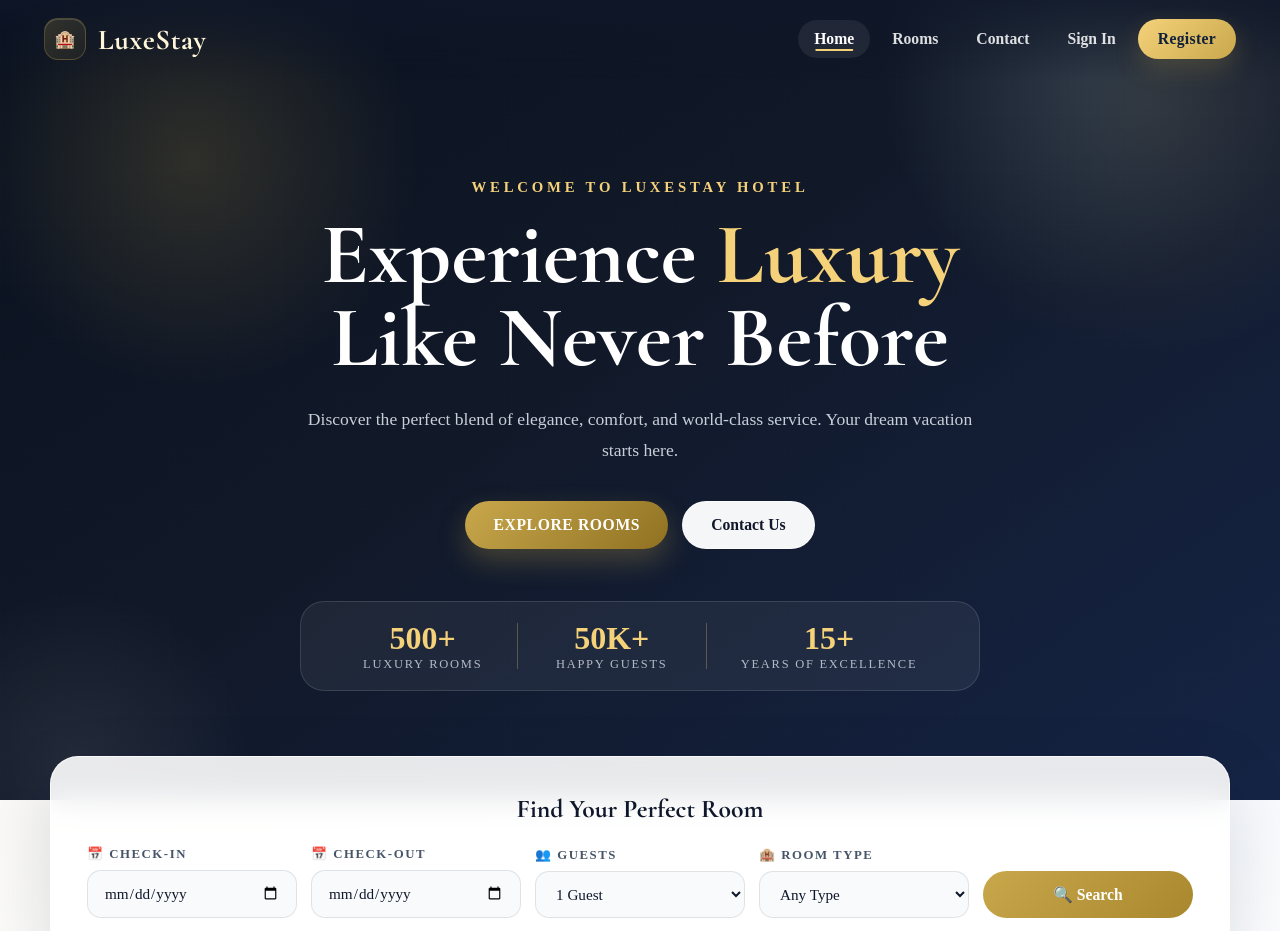
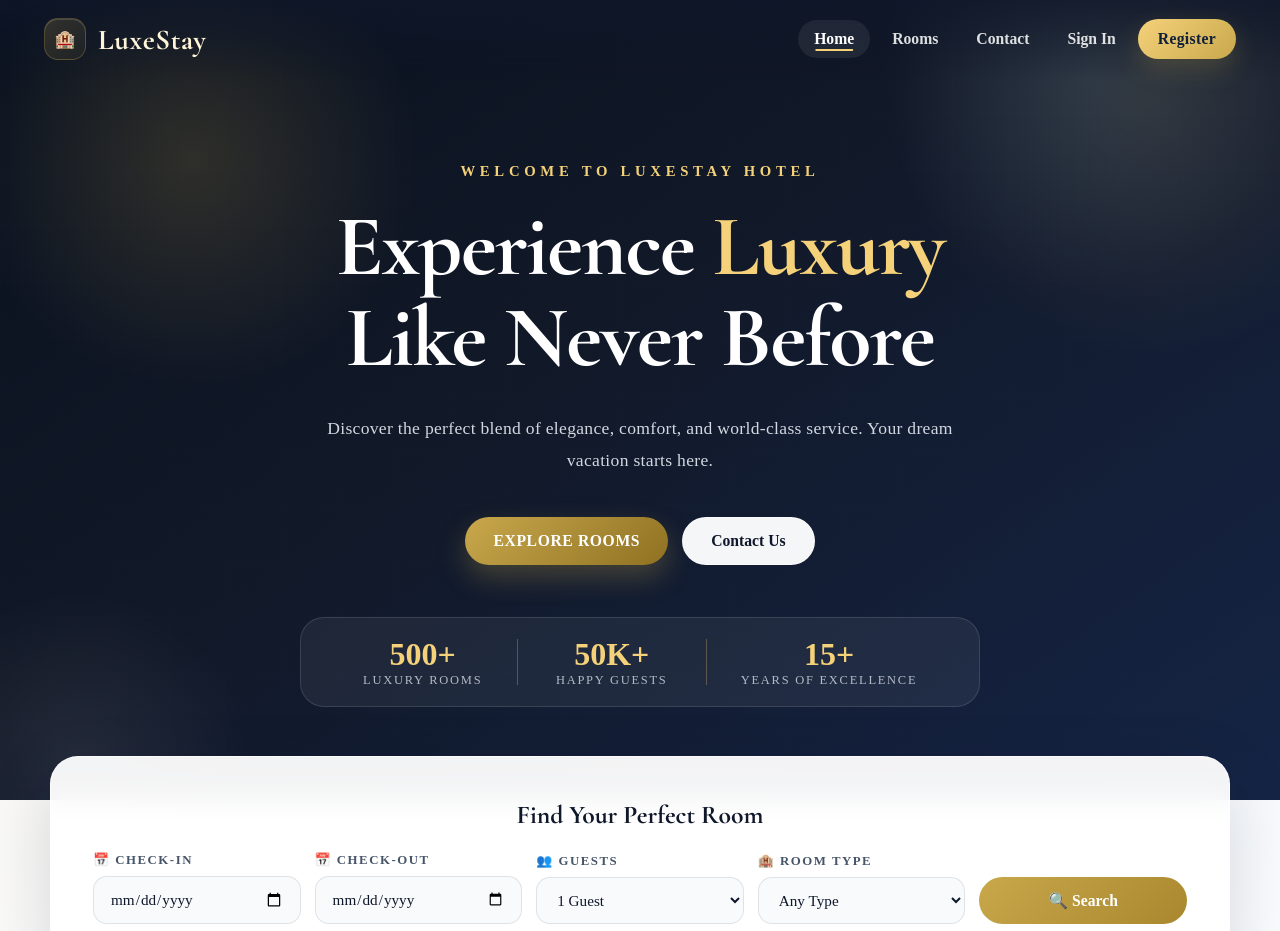
Before and after one commit to Pratikbhandari01/PratikCDL, a React (Create React App) app: page / in a window 1280 px wide. Shown: the top 931 px of the page. Built offline with nearby package versions, Linux system fonts and the light colour scheme.

Commit message:
small changes in ui

```diff
--- a/src/pages/HomePage.css
+++ b/src/pages/HomePage.css
@@ -75,9 +75,9 @@
   color: #f5d27a;
   font-size: 0.92rem;
   font-weight: 800;
-  letter-spacing: 0.26em;
+  letter-spacing: 0.32em;
   text-transform: uppercase;
-  margin-bottom: 18px;
+  margin-bottom: 22px;
 }
 
 .hero-title {
@@ -85,9 +85,10 @@
   font-size: clamp(3rem, 7vw, 5.4rem);
   font-weight: 700;
   color: #ffffff;
-  line-height: 0.96;
-  margin-bottom: 24px;
+  line-height: 1.05;
+  margin-bottom: 28px;
   text-wrap: balance;
+  letter-spacing: -0.02em;
 }
 
 .gold-text {
@@ -96,13 +97,14 @@
 }
 
 .hero-description {
-  color: rgba(226, 232, 240, 0.88);
+  color: rgba(226, 232, 240, 0.92);
   font-size: 1.1rem;
-  line-height: 1.8;
-  margin-bottom: 34px;
+  line-height: 1.85;
+  margin-bottom: 40px;
   max-width: 680px;
   margin-left: auto;
   margin-right: auto;
+  letter-spacing: 0.3px;
 }
 
 .hero-buttons {
@@ -164,10 +166,10 @@
 .search-container {
   max-width: 1180px;
   margin: -44px auto 0;
-  background: rgba(255, 255, 255, 0.9);
+  background: rgba(255, 255, 255, 0.95);
   border-radius: 28px;
-  padding: 36px;
-  box-shadow: 0 24px 70px rgba(15, 23, 42, 0.14);
+  padding: 42px;
+  box-shadow: 0 24px 70px rgba(15, 23, 42, 0.16);
   border: 1px solid rgba(255, 255, 255, 0.8);
   position: relative;
   z-index: 10;
```
